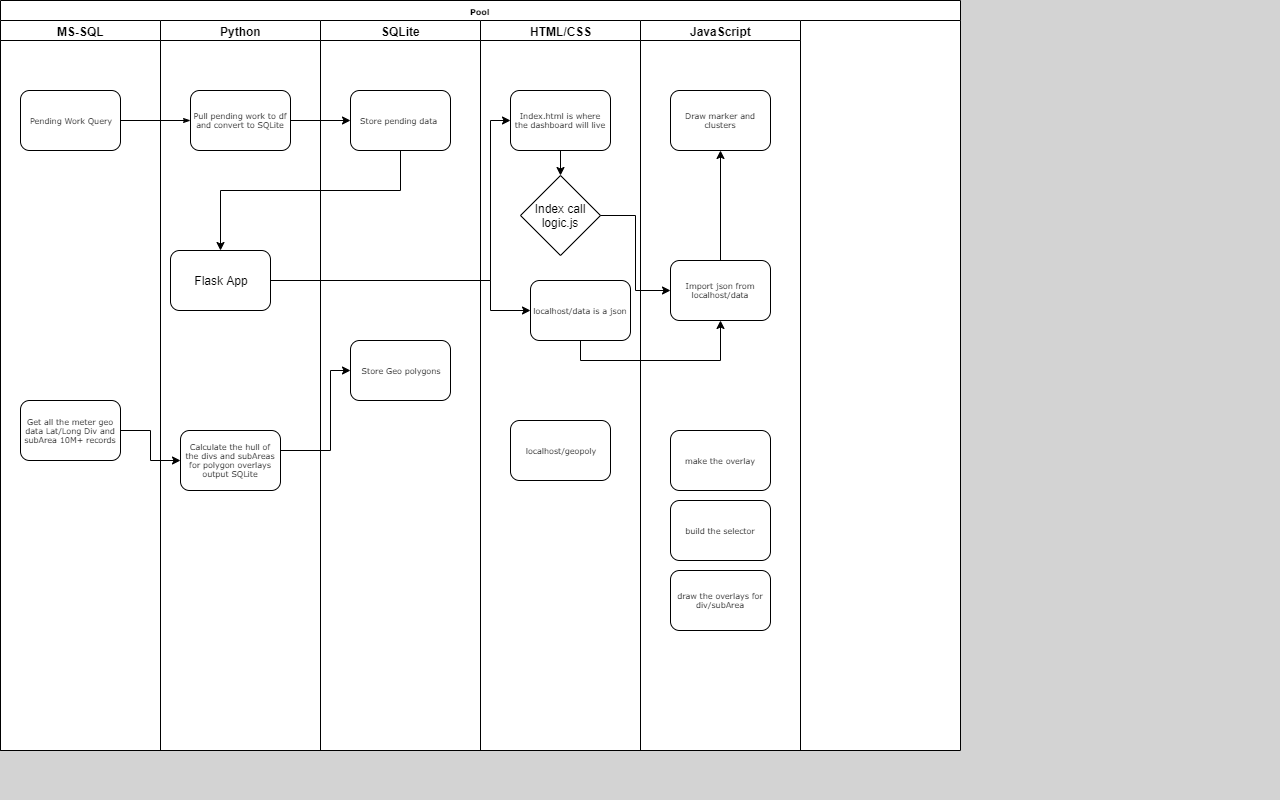
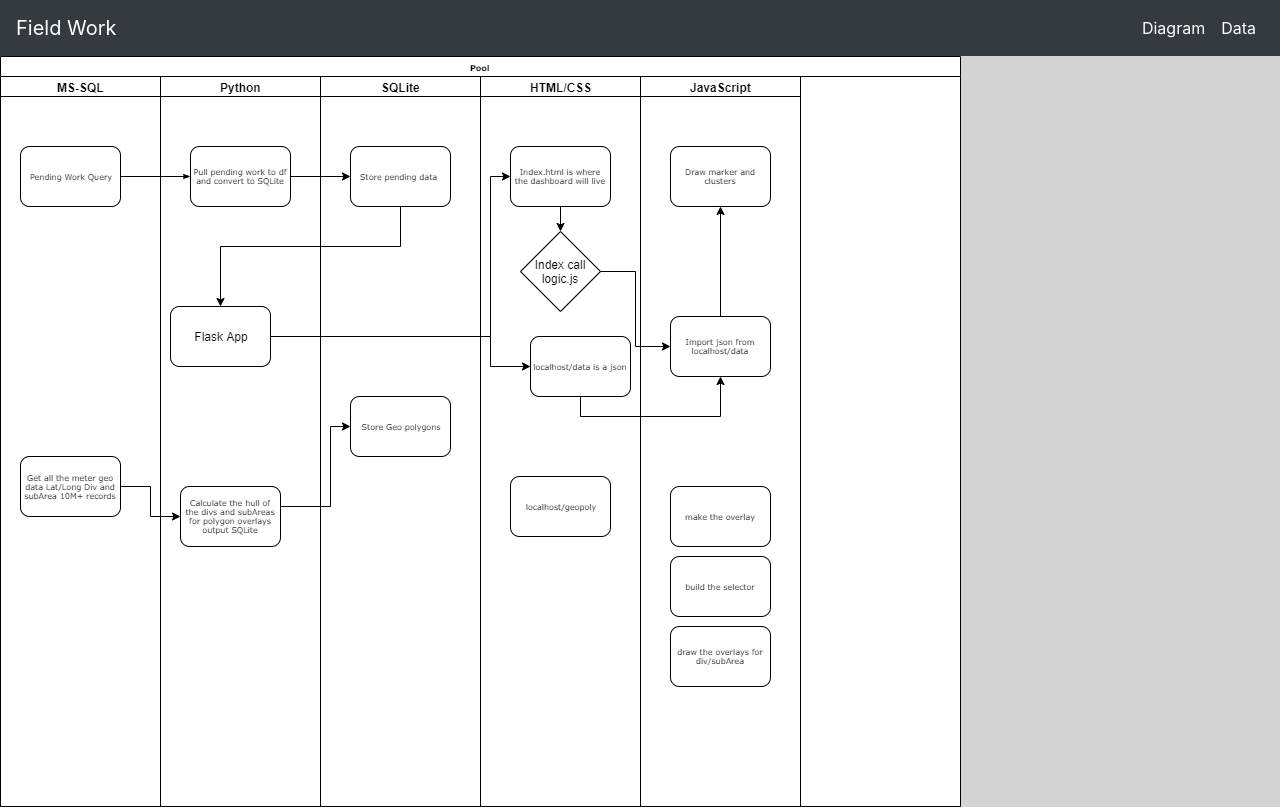
Before and after one commit to RedDirtSixKiller/Project_2, a Flask app: page /diagram in a window 1280 px wide. Run offline with Flask 2, Linux system fonts and the light colour scheme; some libraries are stand-ins or nearby versions.

Commit message:
mostly done

```diff
--- a/flask_app/templates/diagram.html
+++ b/flask_app/templates/diagram.html
@@ -4,13 +4,30 @@
 <head>
   <meta charset="utf-8">
   <title>Project Diagram</title>
-
+  <!-- Bring in our bootstrap stylesheet -->
+  <link rel="stylesheet" href="https://stackpath.bootstrapcdn.com/bootstrap/4.3.1/css/bootstrap.min.css"
+    integrity="sha384-ggOyR0iXCbMQv3Xipma34MD+dH/1fQ784/j6cY/iJTQUOhcWr7x9JvoRxT2MZw1T" crossorigin="anonymous">
   <!-- Our CSS -->
   <link rel="stylesheet" type="text/css" href="static/css/style.css">
 </head>
 
 <body>
+  <!-- nav bar -->
+  <nav class="navbar navbar-expand-md navbar-dark bg-dark">
+    <a href="http://localhost:5000/#" class="navbar-brand">Field Work</a>
+    <button type="button" class="navbar-toggler" data-toggle="collapse" data-target="#navbarCollapse">
+        <span class="navbar-toggler-icon"></span>
+    </button>
 
+    <div class="collapse navbar-collapse justify-content-between" id="navbarCollapse">
+        <div class="navbar-nav ml-auto">
+            <a href="http://localhost:5000/diagram" class="nav-item nav-link active">Diagram</a>
+            <a href="http://localhost:5000/data" class="nav-item nav-link active">Data</a>
+
+        </div>
+
+    </div>
+</nav>
   <!-- just putting the diagram on a page -->
 
   <img src="static/img/Project_2 Diagram.png" alt="project diagram">
```
